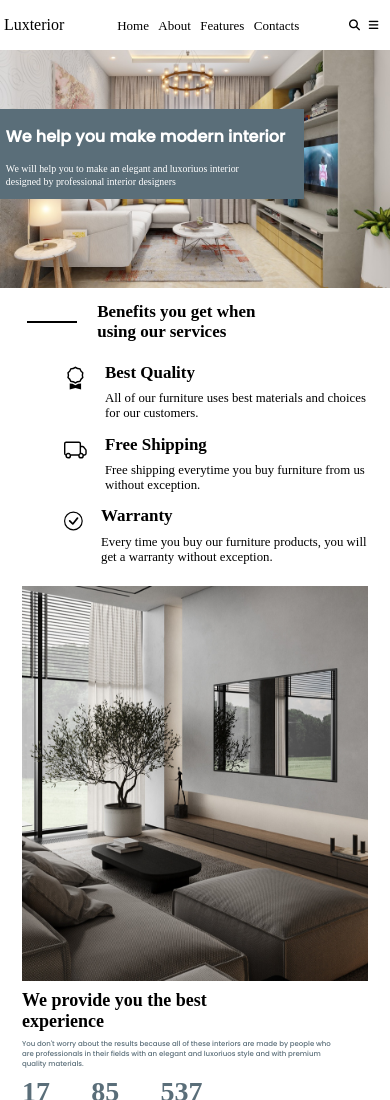
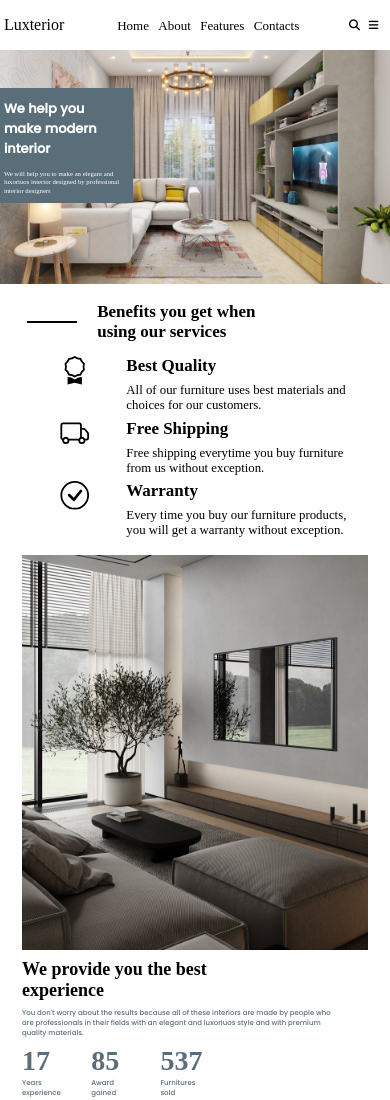
Before and after one commit to anaghapcoddle/HTML_CSS_Assignment, a plain HTML site: page index.html in a window 390 px wide. Shown: the top 1100 px of the page. Drawn offline with Linux system fonts and the light colour scheme.

Commit message:
new commit

```diff
--- a/css/stylesheet.css
+++ b/css/stylesheet.css
@@ -96,79 +96,80 @@ nav a {
 
 .banner-container {
     position: relative;
-    right: -21%;
     margin-left: auto;
     right: 0;
 }
 
 .textbox {
     background-color: #5a6e79;
-    padding: 3% 4.5% 3% 100%;
-    margin: 1% 0% 0% -100%;
     color: white;
     position: absolute;
-    top: 8%;
-    z-index: 1;
-    width: 24%;
+    top: 9%;
+    z-index: 2;
+    width: 30%;
 }
 
 .textbox-heading {
-    font-size: 37px;
+    font-size: 40px;
     font-family: 'Poppins', sans-serif;
     font-weight: 600;
+    width: 92%;
 }
 
 .textbox-paragraph {
-    font-size: 18px;
+    font-size: 19.5px;
     line-height: 1.3;
+    width: 76%;
 }
 
 #borderbox {
     border-style: solid;
-    padding: 40px;
+    padding: 4%;
     position: absolute;
-    top: 89%;
-    left: 15.5%;
+    top: 88%;
+    right: 77%;
 }
 
 .bannerimagecontainer {
     position: relative;
     right: -18%;
     width: 80%;
+    z-index: 1;
 }
 
 #bannerimage {
-    height: 576px;
+    height: auto;
     width: 100%;
 }
 
 #boxwitharrow {
     background-color: #5a6e79;
-    padding: 36px 52px;
+    padding: 3% 4%;
     position: absolute;
-    top: 503px;
+    top: 88%;
     right: 1%;
     color: white;
+    z-index: 1;
 }
 
-@media(max-width: 1025px) {
+@media(min-width: 1350px) {
     .textbox {
-        padding: 0% 4.5% 3% 107%;
-        width: 32%;
+        padding: 3% 4.5% 3% 100%;
+        margin: 1% 0% 0% -100%;
     }
+}
 
-    .bannerimagecontainer {
-        left: 18%;
-    }
+@media(min-width: 1024px) and (max-width: 1350px){
+.textbox {
+    width: 40%;
+    padding: 3% 0% 3% 1%;
+}
+}
 
-    #borderbox {
-        left: 15.5%;
-    }
-
-    #boxwitharrow {
-        top: 497px;
-        right: 1%;
-    }
+@media(max-width: 1024px) {
+.textbox {
+    width: 40%;
+}
 }
 
 @media(max-width: 1000px) {
@@ -191,69 +192,69 @@ nav a {
 
     .textbox {
         background-color: #5a6e79;
-        padding: 3% 7.5% 3% 9.6%;
-        margin: 1% 0% 0% -6.5%;
-        color: white;
+        padding: 3% 2.5% 3% 1%;
         position: absolute;
         top: 16%;
-        z-index: 1;
-        width: 46%
+        width: 37%;
     }
+
+    .textbox-heading {
+        font-size: 176%;
+        width: 100%;
+    }
+
+    .textbox-paragraph {
+        font-size: 17px;
+        width: 98%;
+}
 }
 
 @media(max-width: 700px) {
     .banner-container {
-        position: relative;
         display: flex;
     }
 
     .textbox {
-        padding: 0% 0% 0% 8%;
-        position: absolute;
-        top: 23%;
-        width: 76.5%;
+        padding: 0% 0% 0% 1%;
+        width: 45%;
     }
 
     .textbox-heading {
-        font-size: 100%;
-        font-family: 'Poppins', sans-serif;
-        font-weight: 600;
-        margin: 5% 0%;
+        font-size: 130%;
+        width: 89%;
     }
 
     .textbox-paragraph {
-        font-size: 62%;
-        width: 84%;
-    }
-
-    #bannerimage {
-        height: 100%;
-        width: 100%;
+        font-size: 61%;
+        width: 75%;
     }
 
     .bannerimagecontainer {
         top: 0px;
-        position: relative;
         display: inline;
     }
+}
 
-    #borderbox {
-        display: none;
+@media(max-width: 426px) {
+    .textbox {
+        width: 33%;
     }
 
-    #boxwitharrow {
-        display: none;
+    .textbox-heading {
+        font-size: 81%;
+        width: 89%;
     }
 
-    #boxwitharrow fa-solid {
-        font-size: 86%;
+    .textbox-paragraph {
+        font-size: 42%;
+        width: 93%;
     }
 }
 
 .benefits-container {
     display: flex;
     align-items: center;
-    padding: 7% 0% 5% 0%;
+    padding: 8% 0% 4% 0%;
 }
 
 .horizontal-line {
@@ -329,17 +330,16 @@ nav a {
 }
 
 .best-quality-container {
-    display: flex;
+    display: grid;
+    grid-template-columns: 8% 25% 8% 25% 8% 25%;
+    justify-content: center;
 }
 
-.box {
+.best-quality-icon {
     display: flex;
-    flex: 1;
+    justify-content: center;
 }
 
-.text {
-    padding-left: 18px;
-}
 
 .best-quality-heading-font {
     font-weight: bold;
@@ -350,38 +350,21 @@ nav a {
 .gridsmallfont {
     font-size: 150%;
     margin: 0;
-    padding-top: 8%;
-    width: 90%;
 }
 
-svg {
-    height: 30%;
-    width: 30%;
+.best-quality-icon svg {
+    height: 50%;
+    width: 50%;
 }
 
 @media(max-width:1025px) {
-    .best-quality-container {
-        padding: 0% 2%;
-    }
-
     .gridsmallfont {
         font-size: 130%;
         width: 100%;
     }
-
-    svg {
-        height: 30%;
-        width: 30%;
-    }
 }
 
 @media(max-width:1000px) {
-    .box {
-        flex: 1;
-        justify-content: center;
-        padding: 0px 10px;
-    }
-
     .best-quality-heading-font {
         font-size: 150%;
     }
@@ -393,16 +376,6 @@ svg {
 }
 
 @media(max-width:700px) {
-    .best-quality-container {
-        flex-direction: column;
-        padding: 0% 0% 0% 13%;
-    }
-
-    .box {
-        padding: 5%;
-        justify-content: left;
-    }
-
 
     .best-quality-heading-font {
         font-size: 106%;
@@ -413,27 +386,18 @@ svg {
         padding-top: 3%;
     }
 
-    svg {
-        height: 30px;
-        width: 30px;
+    .best-quality-container {
+        grid-template-columns: 20% 80%;
+        padding: 0% 6% 3% 6%;
+        grid-row-gap: 0%;
     }
 }
 
 @media(max-width:426px) {
-    svg {
-        height: 30px;
-        width: 30px;
+    .best-quality-container {
+        grid-template-columns: 30% 70%;
+        grid-row-gap: 3%;
     }
-
-    .box-center svg {
-        height: 39px;
-        width: 39px;
-        }
-
-    .box {
-        padding: 2% 4%;
-    }
-
 }
 
 .weprovide1-container {
@@ -487,7 +451,8 @@ svg {
 
 @media(min-width:1025px) {
     .weprovide1-container {
-    padding: 4% 0% ;}
+        padding: 4% 0%;
+    }
 }
 
 @media(max-width:1025px) {
@@ -1299,5 +1264,4 @@ footer a {
     .footericons {
         line-height: 21px;
     }
-
 }
--- a/index.html
+++ b/index.html
@@ -72,40 +72,40 @@
     </section>
     <section class="best-quality-section">
         <div class="best-quality-container container">
-            <div class="box">
+            <div class="best-quality-icon">
                 <svg xmlns="http://www.w3.org/2000/svg" class="bi bi-award" viewBox="0 0 16 16">
                     <path
                         d="M9.669.864 8 0 6.331.864l-1.858.282-.842 1.68-1.337 1.32L2.6 6l-.306 1.854 1.337 1.32.842 1.68 1.858.282L8 12l1.669-.864 1.858-.282.842-1.68 1.337-1.32L13.4 6l.306-1.854-1.337-1.32-.842-1.68L9.669.864zm1.196 1.193.684 1.365 1.086 1.072L12.387 6l.248 1.506-1.086 1.072-.684 1.365-1.51.229L8 10.874l-1.355-.702-1.51-.229-.684-1.365-1.086-1.072L3.614 6l-.25-1.506 1.087-1.072.684-1.365 1.51-.229L8 1.126l1.356.702 1.509.229z" />
                     <path d="M4 11.794V16l4-1 4 1v-4.206l-2.018.306L8 13.126 6.018 12.1 4 11.794z" />
                 </svg>
-                <div class="text">
+            </div>
+            <div class="best-quality-text">
                 <h3 class="best-quality-heading-font">Best Quality</h3>
                 <p class="gridsmallfont">All of our furniture uses best materials and choices for our
                     customers.</p>
             </div>
-            </div>
-            <div class="box">
+            <div class="best-quality-icon">
                 <svg xmlns="http://www.w3.org/2000/svg" class="bi bi-truck" viewBox="0 0 16 16">
                     <path
                         d="M0 3.5A1.5 1.5 0 0 1 1.5 2h9A1.5 1.5 0 0 1 12 3.5V5h1.02a1.5 1.5 0 0 1 1.17.563l1.481 1.85a1.5 1.5 0 0 1 .329.938V10.5a1.5 1.5 0 0 1-1.5 1.5H14a2 2 0 1 1-4 0H5a2 2 0 1 1-3.998-.085A1.5 1.5 0 0 1 0 10.5v-7zm1.294 7.456A1.999 1.999 0 0 1 4.732 11h5.536a2.01 2.01 0 0 1 .732-.732V3.5a.5.5 0 0 0-.5-.5h-9a.5.5 0 0 0-.5.5v7a.5.5 0 0 0 .294.456zM12 10a2 2 0 0 1 1.732 1h.768a.5.5 0 0 0 .5-.5V8.35a.5.5 0 0 0-.11-.312l-1.48-1.85A.5.5 0 0 0 13.02 6H12v4zm-9 1a1 1 0 1 0 0 2 1 1 0 0 0 0-2zm9 0a1 1 0 1 0 0 2 1 1 0 0 0 0-2z" />
                 </svg>
-                <div class="text">
+            </div>
+            <div class="best-quality-text">
                 <h3 class="best-quality-heading-font">Free Shipping</h3>
                 <p class="gridsmallfont">Free shipping everytime you buy furniture from us
                     without exception.</p>
             </div>
-            </div>
-            <div class="box">
+            <div class="best-quality-icon">
                 <svg xmlns="http://www.w3.org/2000/svg" class="bi bi-check-circle" viewBox="0 0 16 16">
                     <path d="M8 15A7 7 0 1 1 8 1a7 7 0 0 1 0 14zm0 1A8 8 0 1 0 8 0a8 8 0 0 0 0 16z" />
                     <path
                         d="M10.97 4.97a.235.235 0 0 0-.02.022L7.477 9.417 5.384 7.323a.75.75 0 0 0-1.06 1.06L6.97 11.03a.75.75 0 0 0 1.079-.02l3.992-4.99a.75.75 0 0 0-1.071-1.05z" />
                 </svg>
-                <div class="text">
+            </div>
+            <div class="best-quality-text">
                 <h3 class="best-quality-heading-font">Warranty</h3>
                 <p class="gridsmallfont">Every time you buy our furniture products, you will get a
                     warranty without exception.</p>
-                </div>
             </div>
         </div>
     </section>
@@ -245,7 +245,8 @@
         <div class="footerlinks">
             <div class="footerblock firstblock">
                 <h3 class="luxhead">Luxterior</h3>
-                <div class="luxtext firstblock-paragraph">We will help you to make an elegant and luxurious interior designed by a
+                <div class="luxtext firstblock-paragraph">We will help you to make an elegant and luxurious interior
+                    designed by a
                     professional interior designer.</div>
             </div>
             <div class="footerblock">
```
Lines whose indentation alone changed are shown as unchanged.
